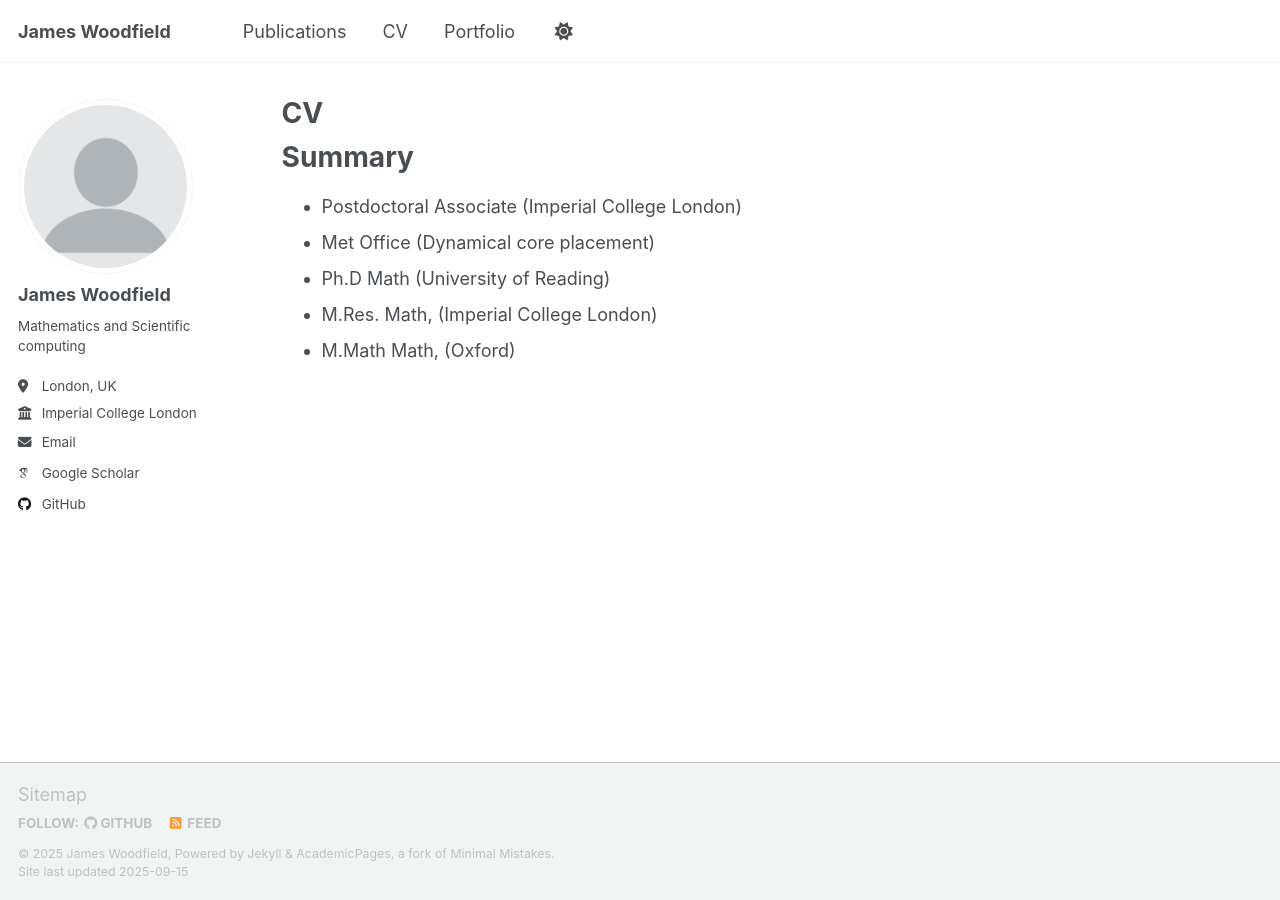
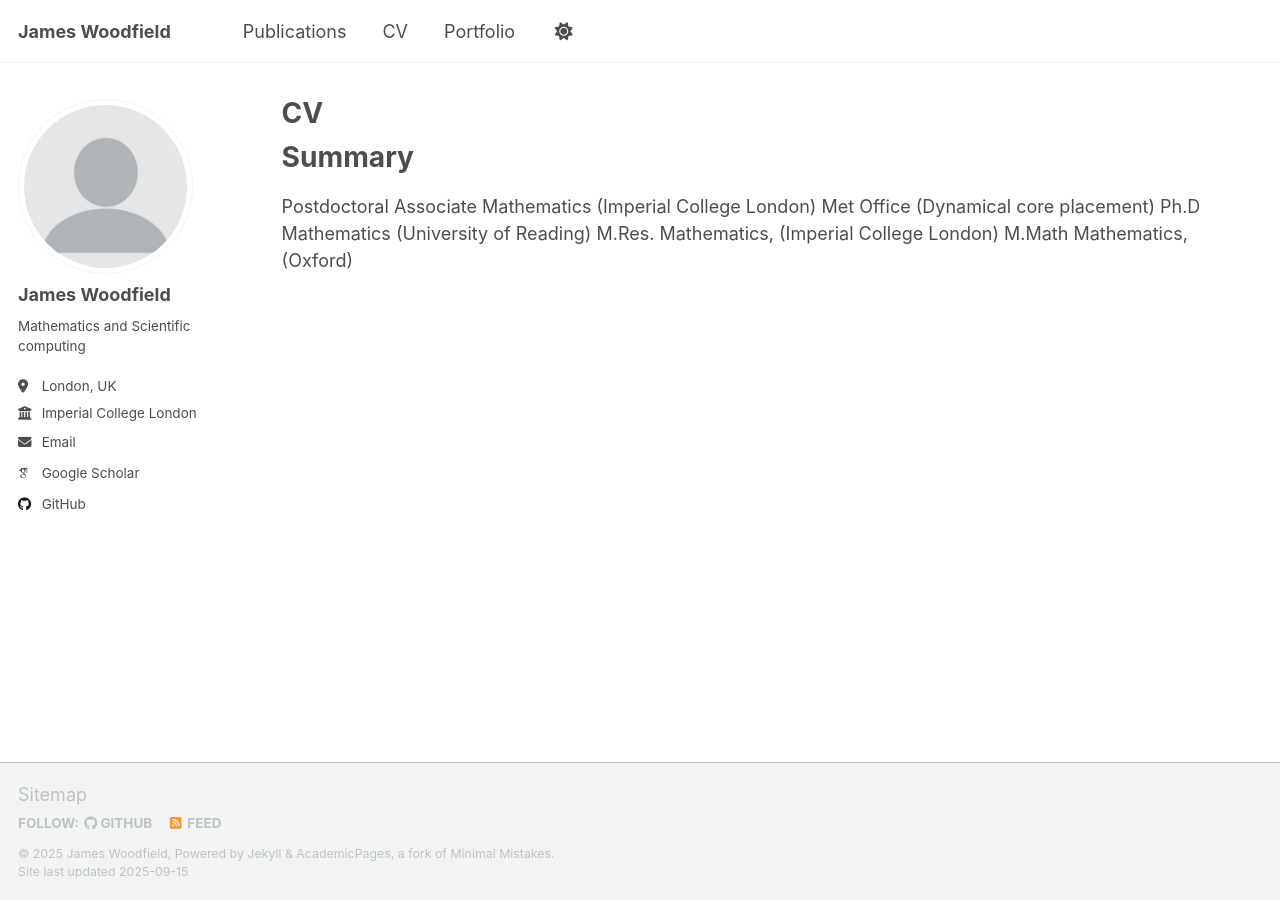
Before and after one commit to jameswoodfield/jameswoodfield.github.io, a Jekyll site: the page built from _pages/cv.md, in a window 1280 px wide. Built offline with Jekyll 4.4.1, drawn with Linux system fonts in a browser that asks for light colours; some web fonts are replaced; a script that is not in the unit is left out.

```diff
--- a/_pages/cv.md
+++ b/_pages/cv.md
@@ -11,8 +11,8 @@ redirect_from:
 
 Summary
 ======
-* Postdoctoral Associate (Imperial College London)
-* Met Office (Dynamical core placement)
-* Ph.D Math (University of Reading)
-* M.Res. Math, (Imperial College London)
-* M.Math Math, (Oxford)
+Postdoctoral Associate Mathematics (Imperial College London)
+Met Office (Dynamical core placement)
+Ph.D Mathematics (University of Reading)
+M.Res. Mathematics, (Imperial College London)
+M.Math Mathematics, (Oxford)
```
Also changed, not shown: _pages/Publications.md (+1 -1 lines).
